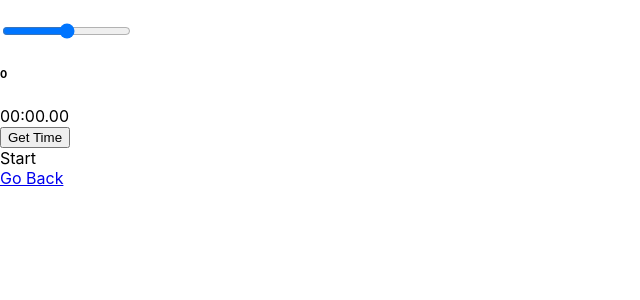
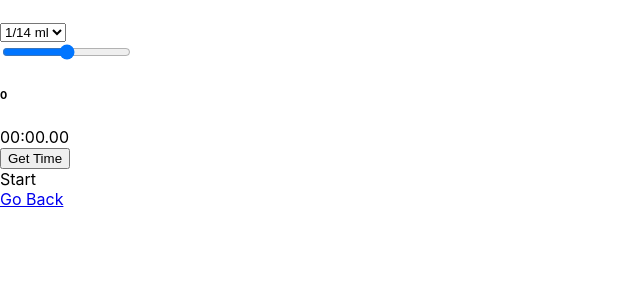
Before and after one commit to jrgiacone/coffee-helper-api, a React (Create React App) app: page /coffee in a window 1280 px wide. Shown: the top 300 px of the page, without its empty margins (0-640 px from the left). Built offline with nearby package versions, Linux system fonts and the light colour scheme; no server answers.

Commit message:
Added recommended water changing based on the selected ratio from a drop down

```diff
--- a/src/components/Coffee.jsx
+++ b/src/components/Coffee.jsx
@@ -10,7 +10,8 @@ const Coffee = ({maker}) => {
   const [min, setMin] = useState('');
   const [rec, setRec] = useState('');
   const [recWater, setRecWater] = useState('');
-  const [ratio, setRatio] = useState(14);
+  const [ratio, setRatio] = useState(1/14);
+  const [value, setValue] = useState('');
 
   useEffect(() => {
     const fetchApi = async () => {
@@ -33,18 +34,33 @@ const Coffee = ({maker}) => {
     fetchApi();
   }, []);
 
+  useEffect(() => {
+    setValue(rec)
+  }, [rec])
+
 
   useEffect(() => {
-    setRecWater(ratio*rec)
-  }, [rec,ratio])
+    setRecWater(1/ratio*value)
+  }, [value,ratio])
+
+  // const getSliderValue = (value) => {
+  //   setValue(value)
+  // }
 
   const getSliderValue = (value) => {
-    setRecWater(ratio * value);
+    setValue(value)
   }
+
 
   return (
     <div>
       <h4>{name}</h4>
+      <select>
+        <option onClick={() => setRatio(1/14)} value="1/14">1/14 ml</option>
+        <option onClick={() => setRatio(1/15)} value="1/14">1/15 ml</option>
+        <option onClick={() => setRatio(1/16)} value="1/14">1/16 ml</option>
+        <option onClick={() => setRatio(1/17)} value="1/14">1/17 ml</option>
+      </select>
       <Slider max={max} min={min} rec={rec} getSliderValue={(value) => getSliderValue(value)}/>
       <h6>{recWater}</h6>
       <StopWatch />
--- a/src/components/Slider.jsx
+++ b/src/components/Slider.jsx
@@ -9,7 +9,7 @@ const Slider = ({max, min, rec, getSliderValue}) => {
     onChange(rec);
   }, [rec])
 
-  const onRelease = async () => {
+  const onRelease = () => {
     getSliderValue(value)
   }
 
```
